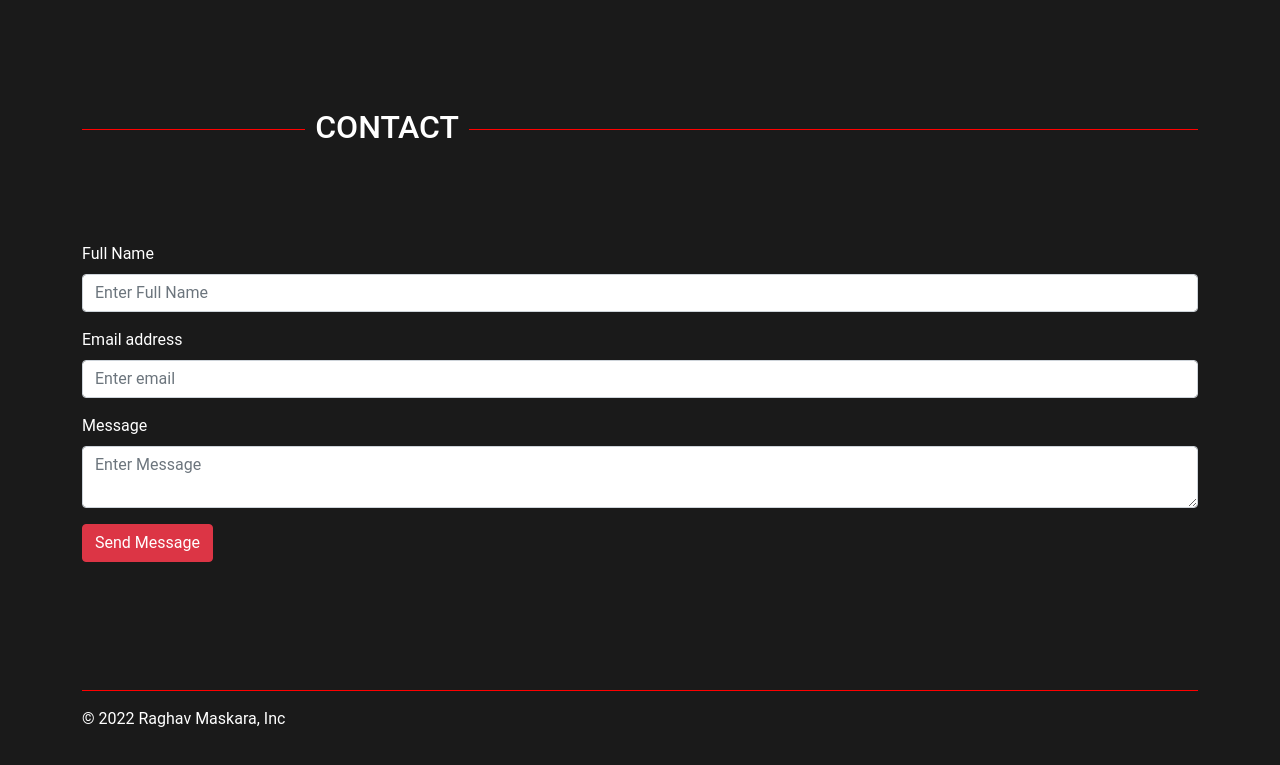
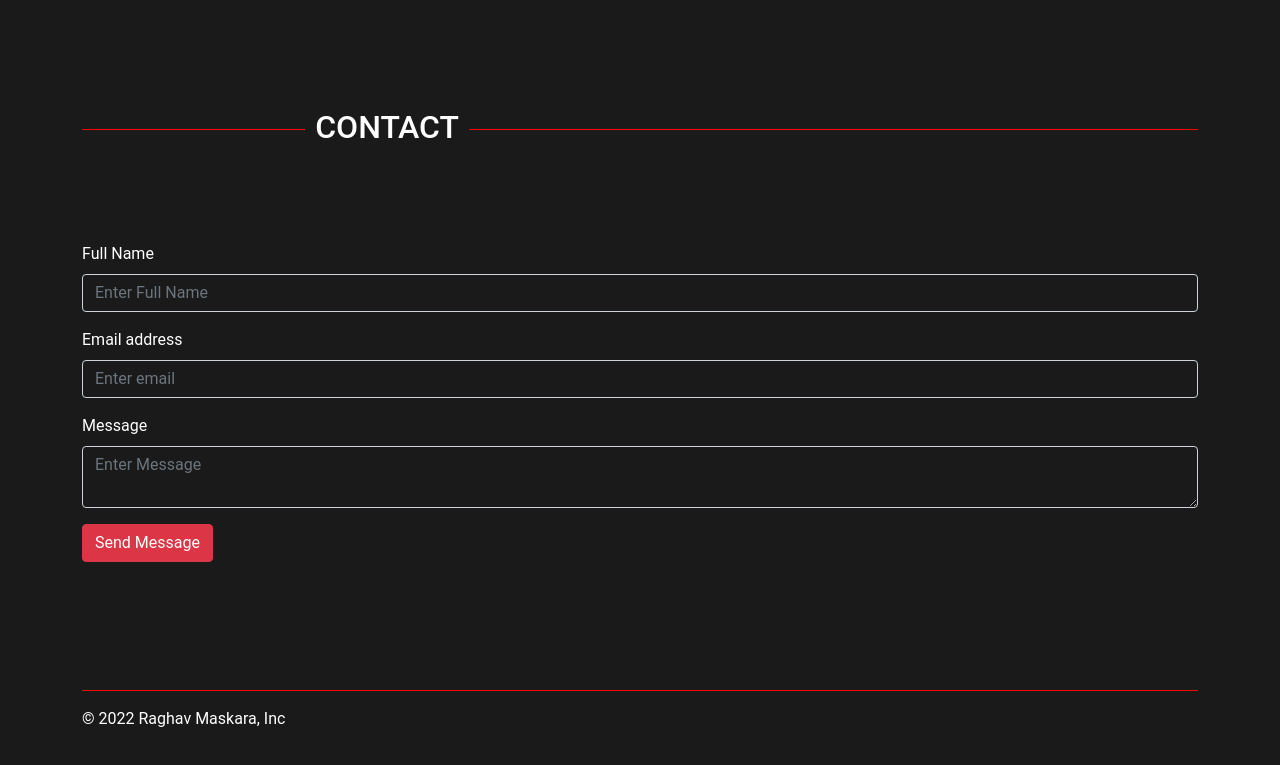
Before and after one commit to RaghavMaskara21/portfolio, a React (Create React App) app: page / in a window 1280 px wide. Shown: the part 2154-2919 px from the top of the page. Built offline with nearby package versions, Linux system fonts and the light colour scheme.

Commit message:
fixed contact display

```diff
--- a/src/Pages/Contact/Contact.css
+++ b/src/Pages/Contact/Contact.css
@@ -18,6 +18,10 @@
     display: none;
   }
 
+  .bkform{
+    background-color: #1a1a1a;
+  }
+
   /* .white-mode {
     text-decoration: none;
     padding: 7px 10px;
--- a/src/Pages/Contact/Contact.js
+++ b/src/Pages/Contact/Contact.js
@@ -35,15 +35,15 @@ function Contact() {
         <Form ref={form} onSubmit={sendEmail}>
           <Form.Group className="mb-3" controlId="formFullName" >
             <Form.Label>Full Name</Form.Label>
-            <Form.Control type="text" placeholder="Enter Full Name" name="user_name" required/>
+            <Form.Control type="text" placeholder="Enter Full Name" name="user_name" required className='bkform'/>
           </Form.Group>
           <Form.Group className="mb-3" controlId="formBasicEmail">
             <Form.Label>Email address</Form.Label>
-            <Form.Control type="email" placeholder="Enter email" name="user_email" required/>
+            <Form.Control type="email" placeholder="Enter email" name="user_email" required className='bkform'/>
           </Form.Group>
           <Form.Group className="mb-3" controlId="formMessage">
           <Form.Label>Message</Form.Label>
-            <FormControl as="textarea" aria-label="message" name="message"  placeholder="Enter Message" required/>
+            <FormControl as="textarea" aria-label="message" name="message"  placeholder="Enter Message" required className='bkform'/>
             </Form.Group>
           <Button variant="danger" type="submit" value="Send" >
             Send Message
```
